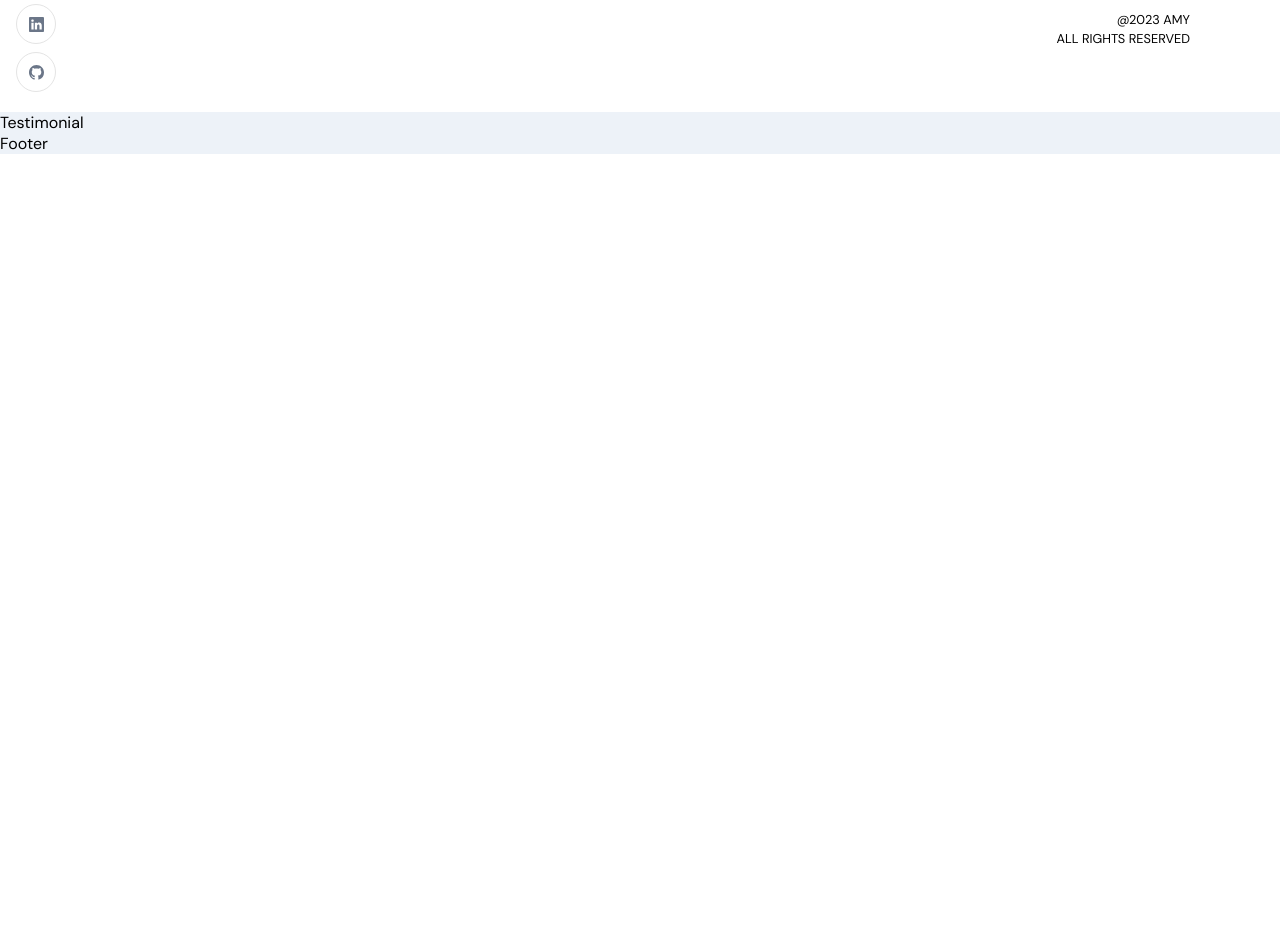
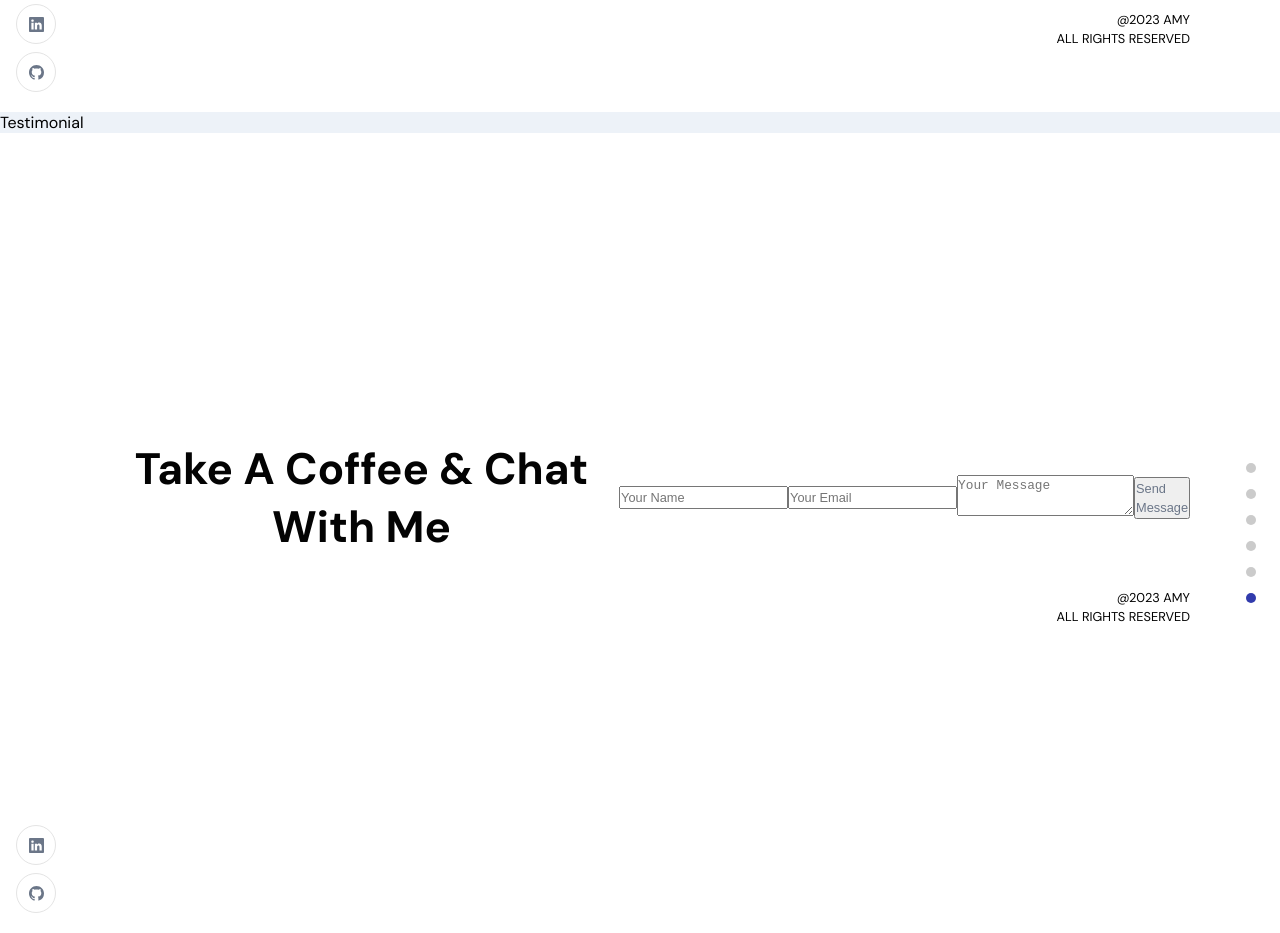
Before and after one commit to huongnguyen1709/portfolio, a React (Create React App) app in the folder frontend-react/: page / in a window 1280 px wide. Shown: the part 3120-4053 px from the top of the page. Before the commit the page ends 3274 px from the top, so only its background shows below. Built offline with nearby package versions, Linux system fonts and the light colour scheme; no server answers.

Commit message:
implement Footer component

```diff
--- a/frontend-react/src/container/Footer/Footer.js
+++ b/frontend-react/src/container/Footer/Footer.js
@@ -1,9 +1,96 @@
-import React from 'react';
+import React, { useState } from 'react';
+
+import { AppWrap, MotionWrap } from '../../wrapper';
+import { client } from '../../client';
 
 import './Footer.scss';
 
 const Footer = () => {
-  return <div>Footer</div>;
+  const [formData, setFormData] = useState({
+    username: '',
+    email: '',
+    message: '',
+  });
+  const [isFormSubmitted, setIsFormSubmitted] = useState(false);
+  const [loading, setLoading] = useState(false);
+
+  const { username, email, message } = formData;
+
+  const handleChangeInput = (e) => {
+    const { name, value } = e.target;
+    setFormData({ ...formData, [name]: value });
+  };
+
+  const handleSubmit = () => {
+    setLoading(true);
+
+    const contact = {
+      _type: 'contact',
+      name: formData.username,
+      email: formData.email,
+      message: formData.message,
+    };
+
+    client
+      .create(contact)
+      .then(() => {
+        setLoading(false);
+        setIsFormSubmitted(true);
+        console.log('success');
+      })
+      .catch((err) => console.log(err));
+  };
+
+  return (
+    <>
+      <h2 className='head-text'>Take a coffee & chat with me</h2>
+
+      {!isFormSubmitted ? (
+        <div className='app__footer-form app__flex'>
+          <div className='app__flex'>
+            <input
+              className='p-text'
+              type='text'
+              placeholder='Your Name'
+              name='username'
+              value={username}
+              onChange={handleChangeInput}
+            />
+          </div>
+          <div className='app__flex'>
+            <input
+              className='p-text'
+              type='email'
+              placeholder='Your Email'
+              name='email'
+              value={email}
+              onChange={handleChangeInput}
+            />
+          </div>
+          <div>
+            <textarea
+              className='p-text'
+              placeholder='Your Message'
+              value={message}
+              name='message'
+              onChange={handleChangeInput}
+            />
+          </div>
+          <button type='button' className='p-text' onClick={handleSubmit}>
+            {!loading ? 'Send Message' : 'Sending...'}
+          </button>
+        </div>
+      ) : (
+        <div style={{ marginTop: '3rem' }}>
+          <h3 className='head-text'>Thank you for getting in touch!</h3>
+        </div>
+      )}
+    </>
+  );
 };
 
-export default Footer;
+export default AppWrap(
+  MotionWrap(Footer, 'app__footer'),
+  'contact',
+  'app__whitebg'
+);
```
